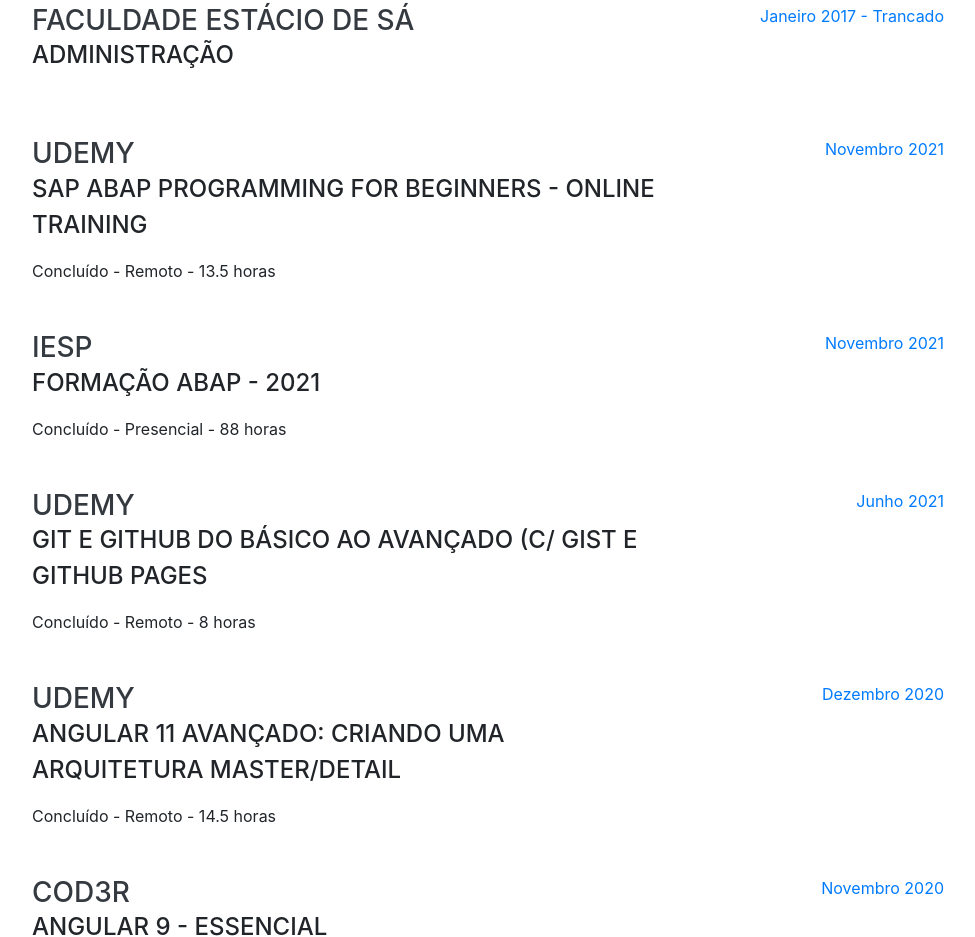
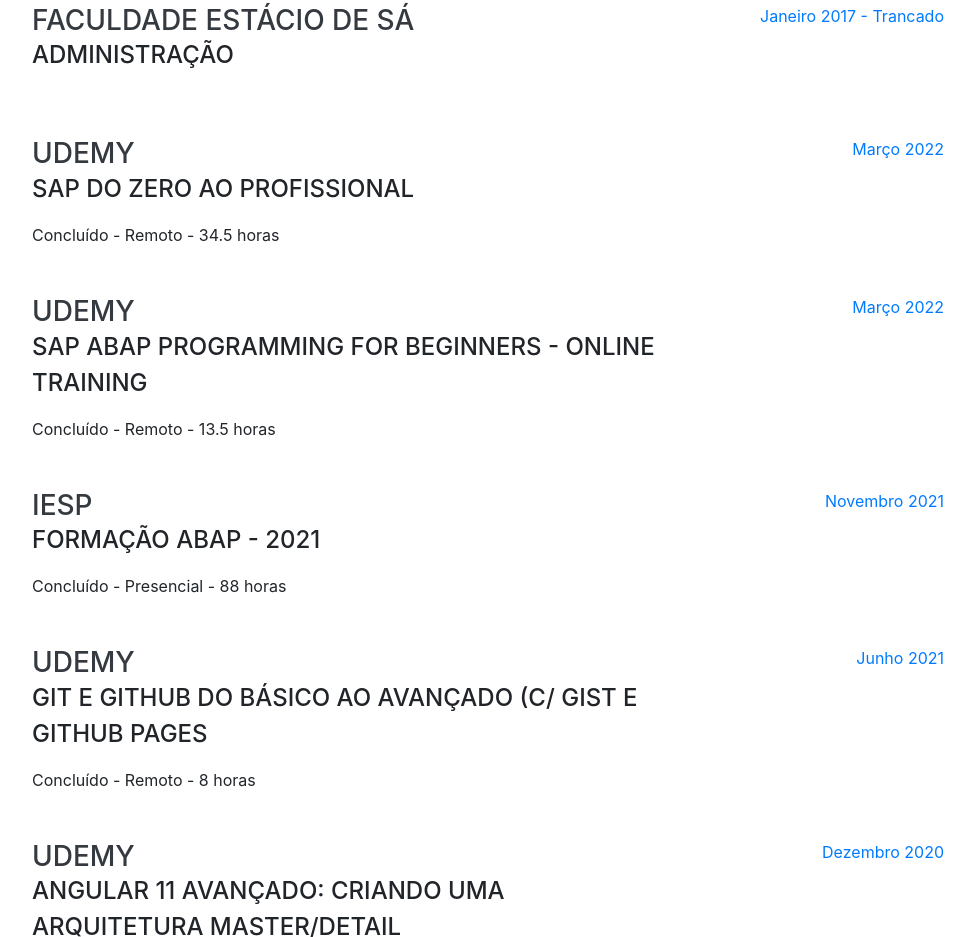
Before and after one commit to RodrigoMViana/rodrigomviana.github.io, a website with bundled scripts: page index.html in a window 1280 px wide. Shown: the part 2024-2961 px from the top of the page, without its empty margins (288-1263 px from the left). Built offline with nearby package versions, Linux system fonts and the light colour scheme; a web font is replaced by a local one.

Commit message:
Inclusão de curso

```diff
--- a/index.html
+++ b/index.html
@@ -156,7 +156,6 @@
             <h3 class="mb-0">Faculdade Estácio de Sá</h3>
             <div class="subheading mb-3">Sistemas de informação</div>
             <div>Concluído</div>
-
           </div>
           <div class="resume-date text-md-right">
             <span class="text-primary">Concluído em Dezembro de 2020</span>
@@ -168,7 +167,6 @@
           <div class="resume-content">
             <h3 class="mb-0">Faculdade Estácio de Sá</h3>
             <div class="subheading mb-3">Administração</div>
-
           </div>
           <div class="resume-date text-md-right">
             <span class="text-primary">Janeiro 2017 - Trancado</span>
@@ -178,11 +176,22 @@
         <div class="resume-item d-flex flex-column flex-md-row justify-content-between mb-5">
           <div class="resume-content">
             <h3 class="mb-0">Udemy</h3>
+            <div class="subheading mb-3">SAP do Zero ao Profissional</div>
+            <div>Concluído - Remoto - 34.5 horas</div>
+          </div>
+            <div class="resume-date text-md-right">
+              <span class="text-primary">Março 2022</span>
+            </div>
+        </div>
+
+        <div class="resume-item d-flex flex-column flex-md-row justify-content-between mb-5">
+          <div class="resume-content">
+            <h3 class="mb-0">Udemy</h3>
             <div class="subheading mb-3">SAP ABAP Programming For Beginners - Online Training</div>
             <div>Concluído - Remoto - 13.5 horas</div>
           </div>
             <div class="resume-date text-md-right">
-              <span class="text-primary">Novembro 2021</span>
+              <span class="text-primary">Março 2022</span>
             </div>
         </div>
 
```
